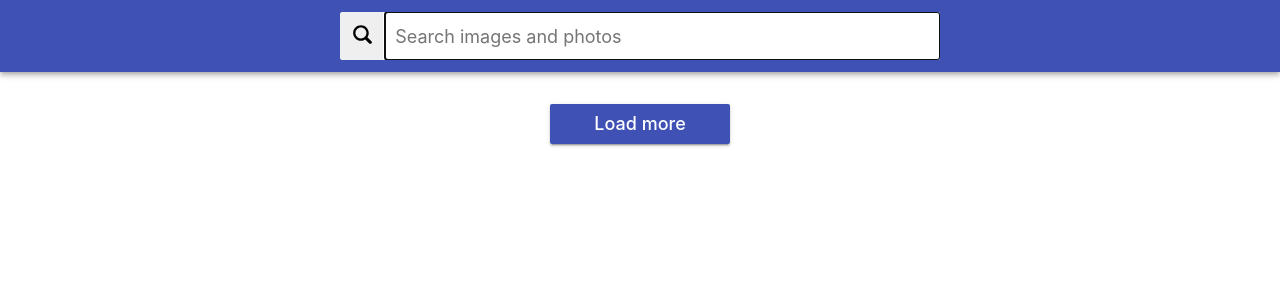
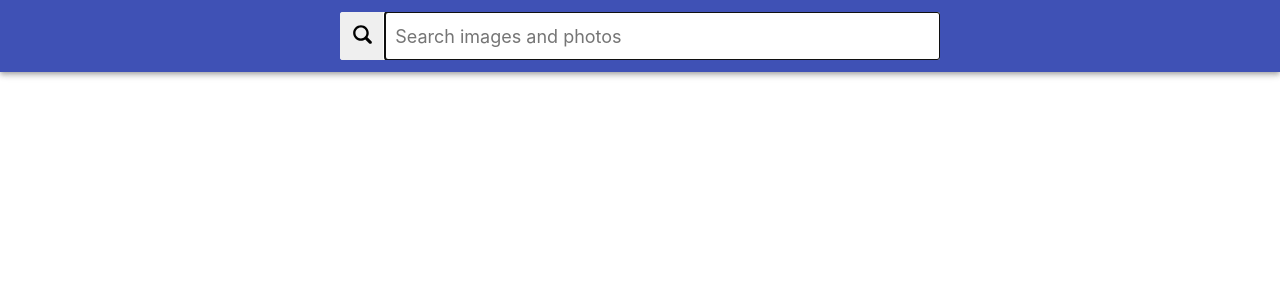
Before and after one commit to Tatiana-Kashcha/goit-react-hw-03-image-finder, a React (Create React App) app: page / in a window 1280 px wide. Shown: the top 300 px of the page. Built offline with nearby package versions, Linux system fonts and the light colour scheme.

Commit message:
Update App.jsx

```diff
--- a/src/components/App.jsx
+++ b/src/components/App.jsx
@@ -12,7 +12,7 @@ class App extends Component {
     data: [],
     currentPage: 1,
     totalPage: 0,
-    perPage: 0,
+    // perPage: 0,
     error: null,
     isShowModal: false,
     isLoading: false,
@@ -47,6 +47,12 @@ class App extends Component {
         );
       }
 
+      this.setState({
+        totalPage: Math.ceil(
+          dataGallery.data.totalHits / dataGallery.data.hits.length
+        ),
+      });
+
       if (currentPage > 1) {
         this.setState(prevState => ({
           data: [...prevState.data, ...dataGallery.data.hits],
@@ -68,7 +74,6 @@ class App extends Component {
 
   handleSearch = searchText => {
     this.setState({ searchText });
-    console.log(searchText);
   };
 
   handleLoadMore = () => {
@@ -86,15 +91,16 @@ class App extends Component {
   };
 
   render() {
-    const { data, isLoading } = this.state;
+    const { data, isLoading, currentPage, totalPage } = this.state;
     console.log(data);
+    console.log(totalPage > currentPage);
 
     return (
       <>
         <Searchbar onSubmit={this.handleSearch} />
         {isLoading && Loading.arrows()}
         <ImageGallery data={data} />
-        <Button onLoadMore={this.handleLoadMore} />
+        {totalPage > currentPage && <Button onLoadMore={this.handleLoadMore} />}
       </>
     );
   }
```
